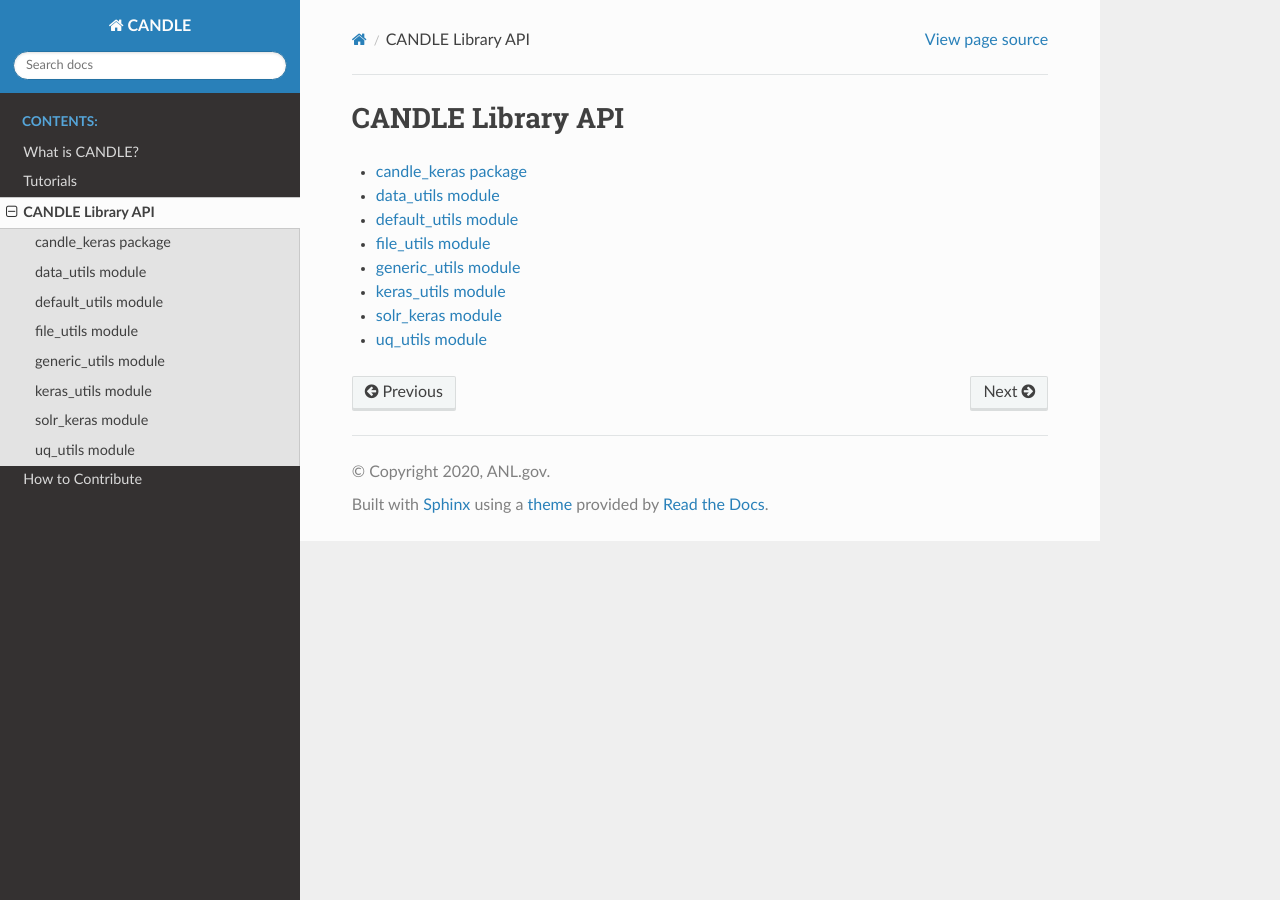
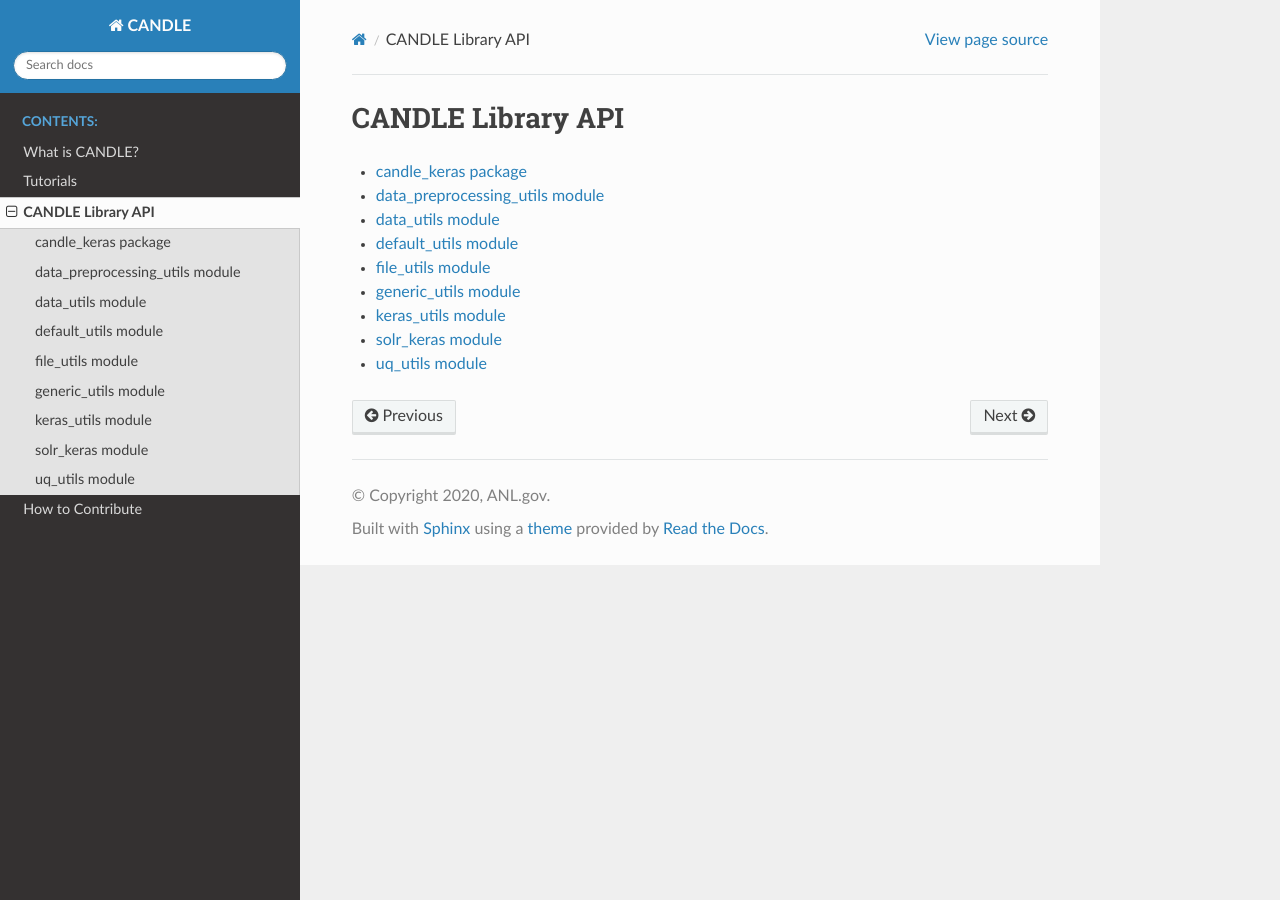
Before and after one commit to ECP-CANDLE/Candle, a Sphinx documentation site: the page built from docs_/source/candle_lib.rst, in a window 1280 px wide. Built offline with Sphinx 7.4.7 and the Read the Docs theme 2.0.0, drawn with Linux system fonts in a browser that asks for light colours.

Commit message:
fix extention. add new doc to the index

```diff
--- a/docs_/source/candle_lib.rst
+++ b/docs_/source/candle_lib.rst
@@ -5,6 +5,7 @@ CANDLE Library API
    :maxdepth: 1
 
    candle_lib/candle_keras
+   candle_lib/data_preprocessing_utils
    candle_lib/data_utils
    candle_lib/default_utils
    candle_lib/file_utils
```
Also changed, not shown: docs_/source/candle_lib/data_preprocessing_utils.rst (renamed from docs_/source/candle_lib/data_preprocessing_utils.py).
